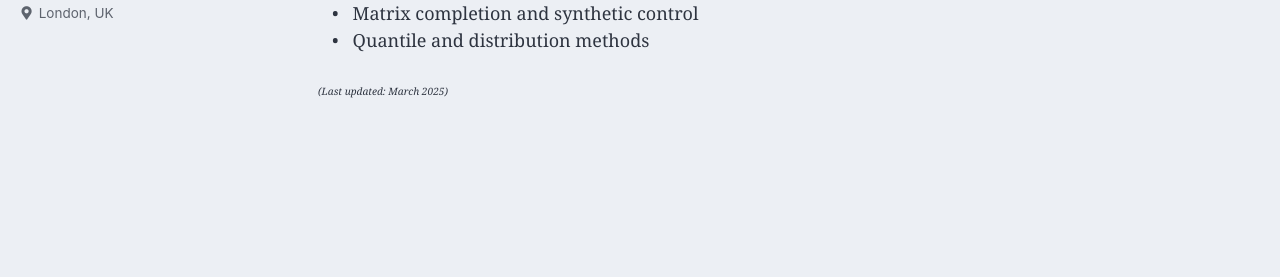
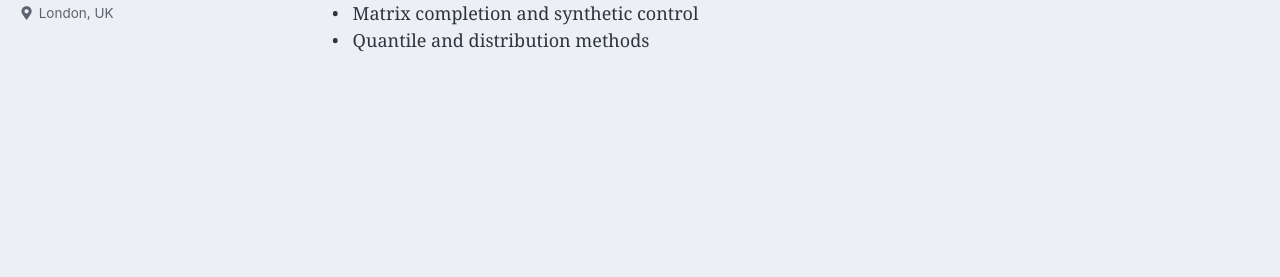
Before and after one commit to chenweihsiang/chenweihsiang.github.io, a Jekyll site: the page built from _pages/about.md, in a window 1280 px wide. Shown: the part 373-650 px from the top of the page. Built offline with Jekyll 4.4.1, drawn with Linux system fonts in a browser that asks for light colours; cached includes are drawn as plain includes.

Commit message:
Update about.md

```diff
--- a/_pages/about.md
+++ b/_pages/about.md
@@ -17,7 +17,3 @@ I am a student in the PhD Economics program at the University College London. My
 &nbsp;&nbsp; • &nbsp; High-dimensional causal inference\
 &nbsp;&nbsp; • &nbsp; Matrix completion and synthetic control\
 &nbsp;&nbsp; • &nbsp; Quantile and distribution methods
-
-
-
-<sub><sup>*(Last updated: March 2025)*</sup></sub>
```
